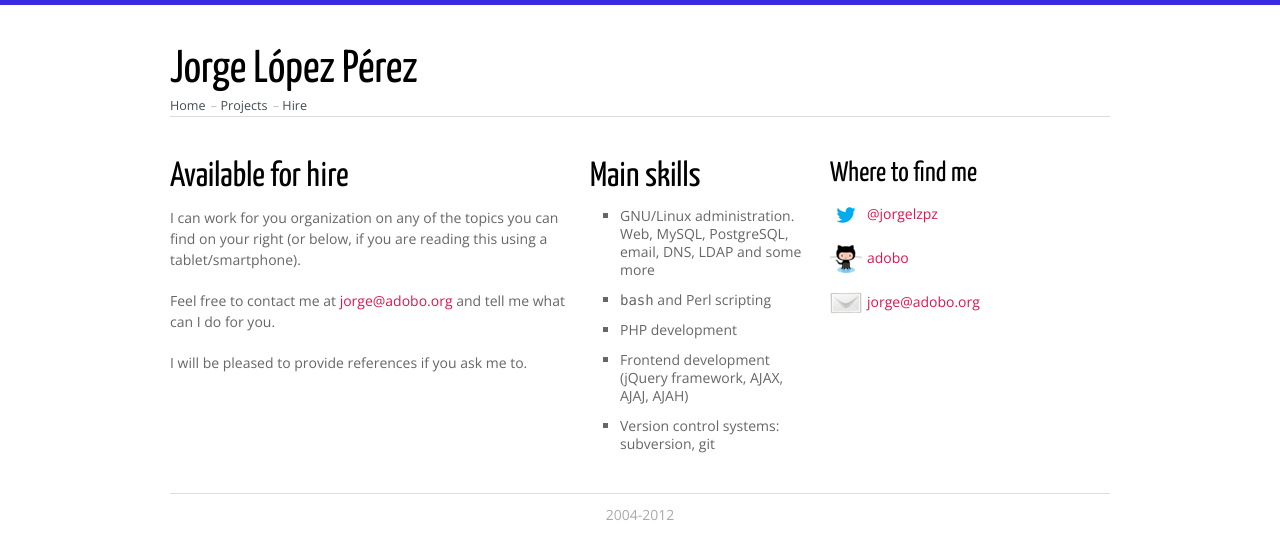
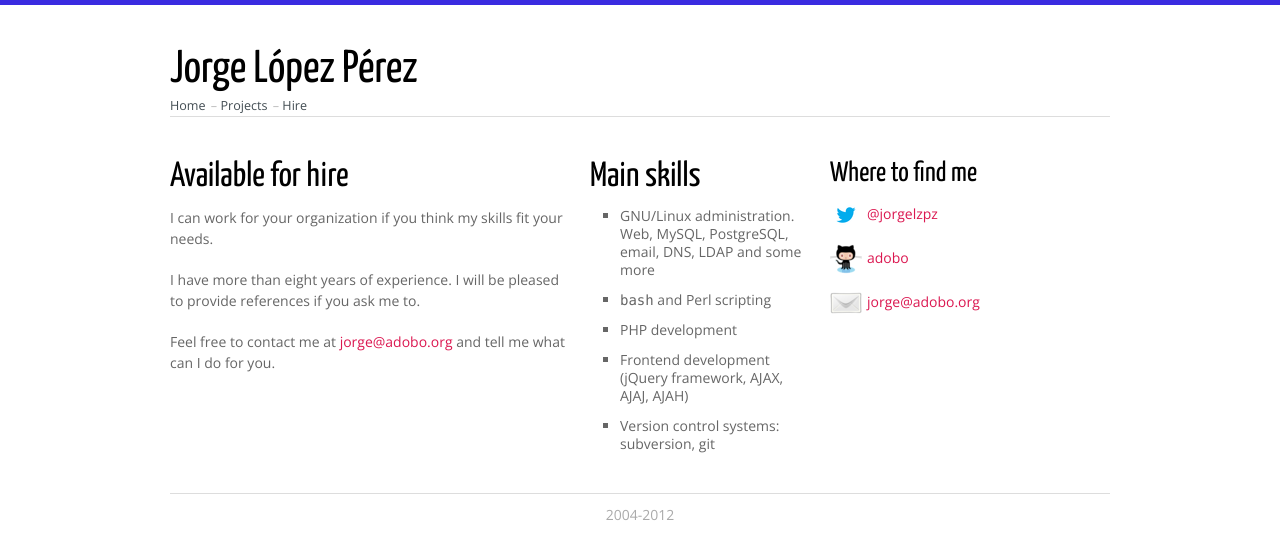
Before and after one commit to jorgelzpz/jorgelzpz.github.com, a Jekyll site: the page built from hire.html, in a window 1280 px wide. Shown: the top 559 px of the page. Built offline with Jekyll 4.4.1, drawn with Linux system fonts in a browser that asks for light colours; Markdown is read by kramdown in place of the engine named in the settings.

Commit message:
Change hire text

```diff
--- a/hire.html
+++ b/hire.html
@@ -4,16 +4,15 @@ title: Hire me
 ---
 <div class="seven columns">
 <h2>Available for hire</h2>
-<p>I can work for you organization on any of the topics you can find on your
-right (or below, if you are reading this using a tablet/smartphone).</p>
+<p>I can work for your organization if you think my skills fit your
+needs.</p>
+
+<p>I have more than eight years of experience. I will be pleased to provide references if you ask me to.</p>
 
 <p>Feel free to contact me at <a
 href="mailto:&#106;&#111;&#114;&#103;&#101;&#64;&#97;&#100;&#111;&#98;&#111;&#46;&#111;&#114;&#103;">
 &#106;&#111;&#114;&#103;&#101;&#64;&#97;&#100;&#111;&#98;&#111;&#46;&#111;&#114;&#103;</a>
 and tell me what can I do for you.</p>
-
-<p>I will be pleased to provide references if you ask me to.</p>
-
 
 </div>
 
```
